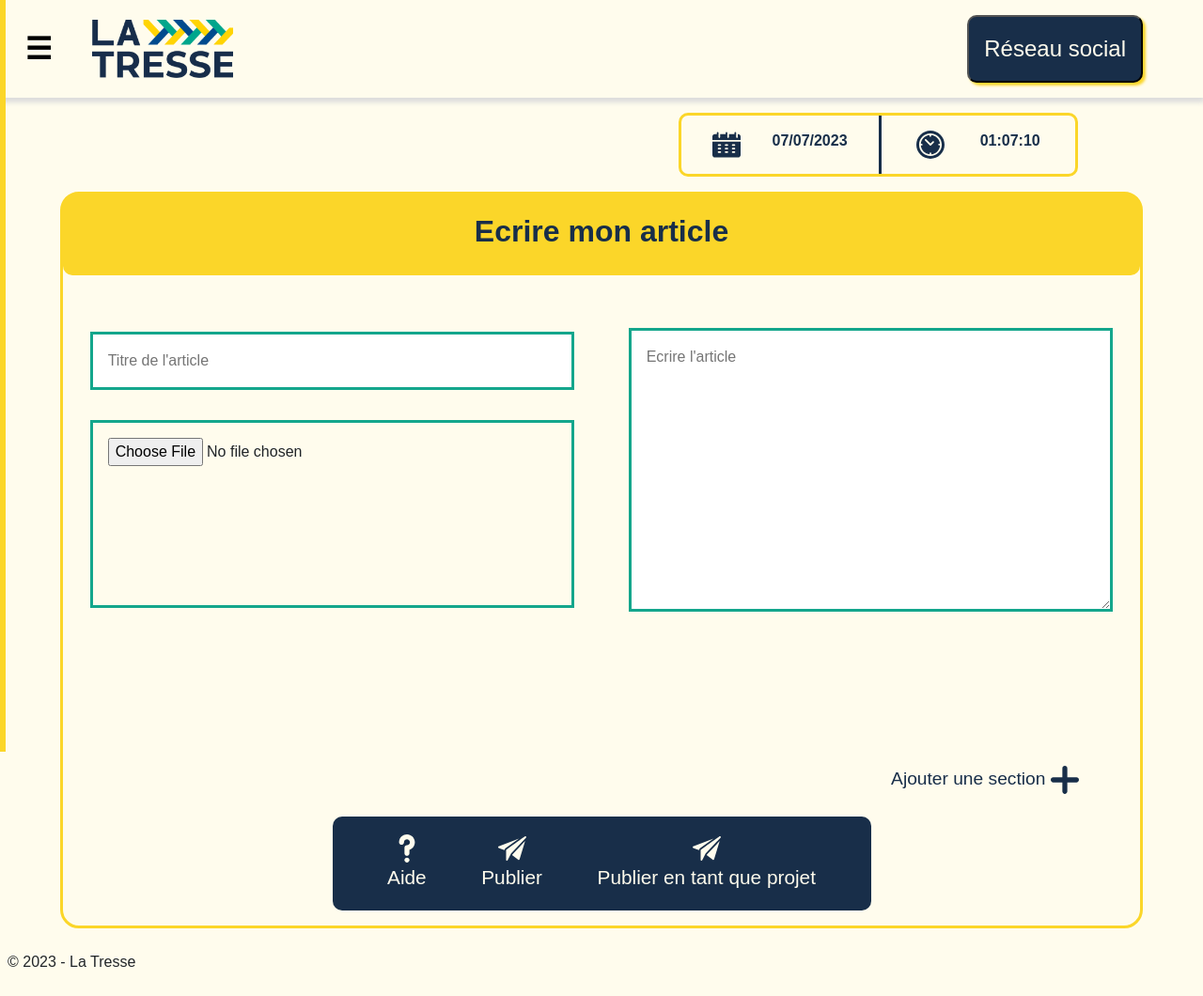
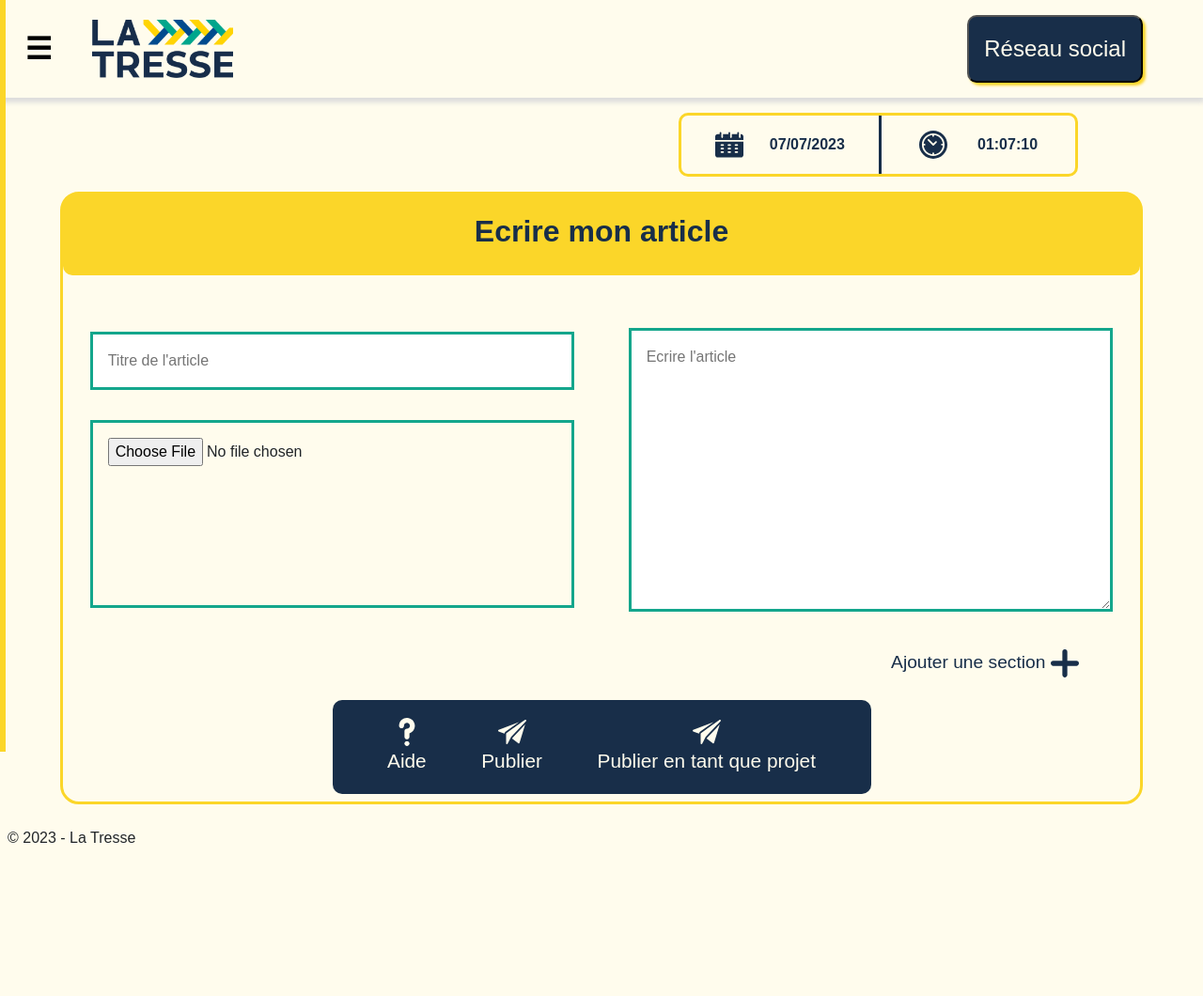
Before and after one commit to GalaxyBrainWave/LaTresse, a PHP site: page /admin-articles.php in a window 1280 px wide. Shown: the whole page at 94% size. After the commit the page ends 897 px from the top, so only its background shows below. Run offline with PHP 8.4, Linux system fonts and the light colour scheme.

Commit message:
Partie admin

```diff
--- a/admin-articles.php
+++ b/admin-articles.php
@@ -39,20 +39,14 @@
 
                         <div class="title-img">
                             <input type="text" name="title" id="title1" placeholder="Titre de l'article">
-                            <input type="file" name="img-container" id="img-container1" accept=".png, .jpg, .jpeg" placeholder="Choisir une image">
+                            <input type="file" name="img-container" id="img-container" accept=".png, .jpg, .jpeg" placeholder="Choisir une image">
                         </div>
 
                         <div class="text-editor">
-                            <textarea name="text-edit" id="text-edit1" cols="30" rows="11" placeholder="Ecrire l'article"></textarea>
+                            <textarea name="text-edit" id="text-edit" cols="30" rows="11" placeholder="Ecrire l'article"></textarea>
                         </div>
 
-                        <div id="section-more1">
-
-                            <div class="title-img">
-                            </div>
-
-                            <div class="text-editor">
-                            </div>
+                        <div id="section-plus">
 
                         </div>
 
--- a/config.php
+++ b/config.php
@@ -2,7 +2,7 @@
 
         const HOST = "localhost";
         const PORT = "3306";
-        const DBNAME = "latresse";
+        const DBNAME = "la_tresse";
         const CHARSET = "utf8";
 
         const DBUSER = "root";
--- a/css/admin.css
+++ b/css/admin.css
@@ -2,7 +2,7 @@
 
 #datetime {
     display: flex;
-    flex-flow: row-reverse;
+    flex-flow: row-reverse wrap;
     margin: 16px auto;
     width: 88%;
 }
@@ -20,15 +20,20 @@
 #date,
 #hour {
     display: flex;
-    flex-flow: row nowrap;
+    flex-flow: row wrap;
     justify-content: space-evenly;
     align-items: center;
-    padding: 16px 0;
+    padding: 16px 8px;
     width: 50%;
 }
 
 #hour {
     border-left: 3px solid var(--blue-text);
+}
+
+#date h5,
+#hour h5 {
+    margin: 0;
 }
 
 #date svg,
@@ -120,7 +125,7 @@
 }
 
 .table-section th {
-    color: var(--bg-color);
+    color: var(--beige);
     font-size: 0.6em;
     text-align: center;
     min-width: 10%;
@@ -151,7 +156,7 @@
 }
 
 .table-section path {
-    fill: var(--bg-color);
+    fill: var(--beige);
 }
 
 /* Création d'articles de blog */
@@ -165,9 +170,11 @@
     width: 100%;
 }
 
-.blog-section {
+.blog-section,
+#section-plus {
     display: flex;
     flex-flow: column nowrap;
+    justify-content: center;
     width: 100%;
     min-height: 50%;
 }
@@ -244,7 +251,7 @@
 
 .send-help button {
     background-color: transparent;
-    color: var(--bg-color);
+    color: var(--beige);
     border: none;
     display: flex;
     flex-flow: column nowrap;
@@ -253,18 +260,11 @@
 }
 
 .send-help path {
-    fill: var(--bg-color);
+    fill: var(--beige);
 }
 
 .send-help button:hover {
     color: var(--ochre);
-}
-
-#section-more1 {
-    display: flex;
-    flex-flow: row-wrap;
-    width: 100%;
-    min-height: 50%;
 }
 
 /* Responsive supérieur à 780px */
@@ -309,6 +309,10 @@
 
     .blog-section {
         flex-flow: row wrap;
+    }
+
+    #section-plus {
+        flex-flow: row-reverse wrap;
         margin-bottom: 8px;
     }
 
@@ -342,10 +346,4 @@
         font-size: 1.3rem;
     }
 
-    #section-more1 {
-        display: flex;
-        flex-flow: reverse-row wrap;
-        width: 100%;
-        min-height: 50%;
-    }
 }
--- a/css/header-admin.css
+++ b/css/header-admin.css
@@ -21,7 +21,7 @@
 #dashboard-admin {
     height: 0;
     width: 100%;
-    background-color: var(--bg-color);
+    background-color: var(--beige);
     border: 3px solid var(--ochre);
     position: fixed;
     top: 0;
@@ -74,7 +74,7 @@
 
 #menu-burger2 button {
     border: none;
-    background-color: var(--bg-color);
+    background-color: var(--beige);
     display: inline-block;
     font-size: 2rem;
     font-weight: bold;
@@ -99,7 +99,7 @@
 }
 
 #menu-admin a {
-    color: var(--bg-color);
+    color: var(--beige);
 }
 
 #closeBtn2 {
--- a/css/style.css
+++ b/css/main.css
@@ -33,7 +33,7 @@
 body {
     width: 100vw;
     height: 100vh;
-    background-color: var(--bg-color);
+    background-color: var(--beige);
 }
 
 h1 {
--- a/css/variables.css
+++ b/css/variables.css
@@ -2,7 +2,7 @@
 
 :root {
     --blue-text: #182e49;
-    --bg-color: #fffced;
+    --beige: #fffced;
     --blue: #034c8c;
     --blue-medium: #007be7;
     --blue-light: #9bcffd;
--- a/includes/header-admin.php
+++ b/includes/header-admin.php
@@ -8,7 +8,7 @@
         <meta name="viewport" content="width=device-width, initial-scale=1.0">
 
         <link href="https://cdn.jsdelivr.net/npm/bootstrap@5.3.0/dist/css/bootstrap.min.css" rel="stylesheet">
-        <link rel="stylesheet" href="css/style.css">
+        <link rel="stylesheet" href="css/main.css">
 
         <title>La Tresse - Dashboard Admin</title>
 
```
Also changed, not shown: admin-dashboard.php (+38 -7 lines), admin-userlist.php (+47 -8 lines), js/blog.js (+22 -5 lines), img/icones/check_doc.svg (added), img/icones/close_doc.svg (added).
